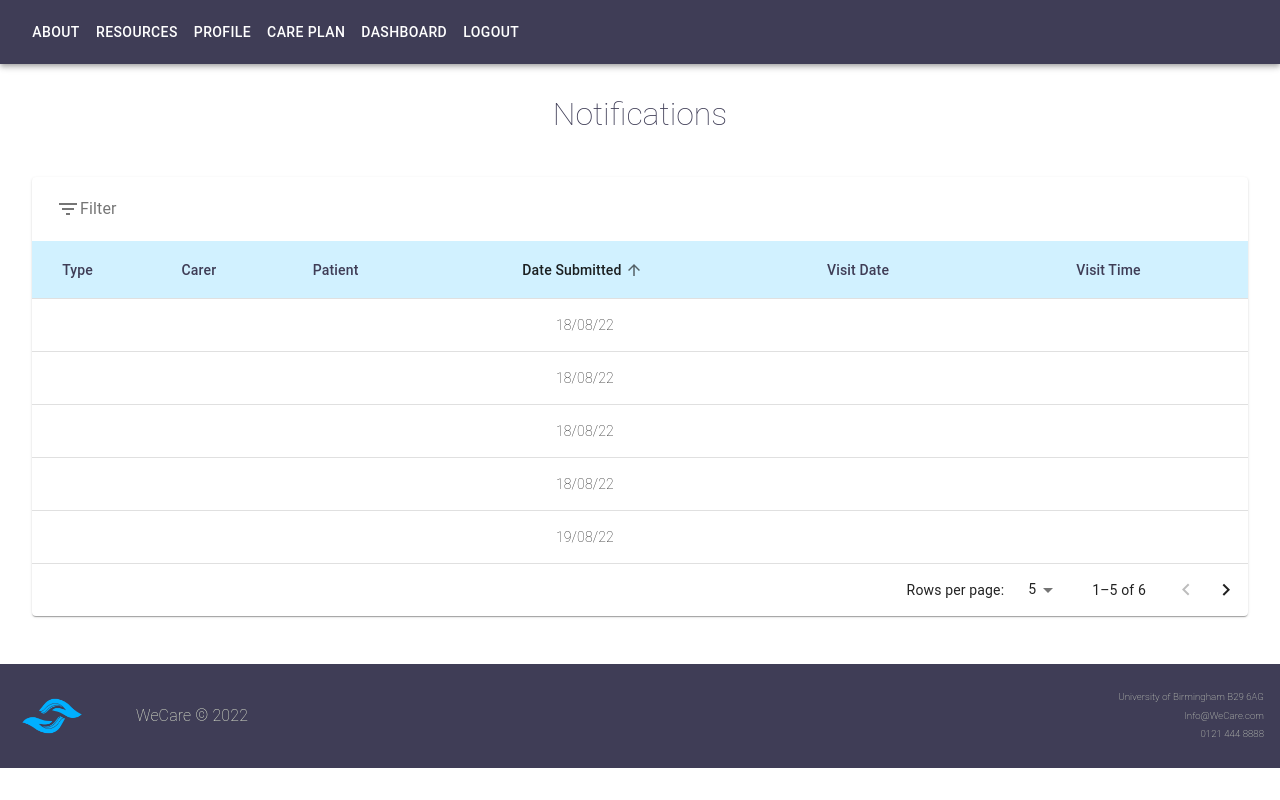
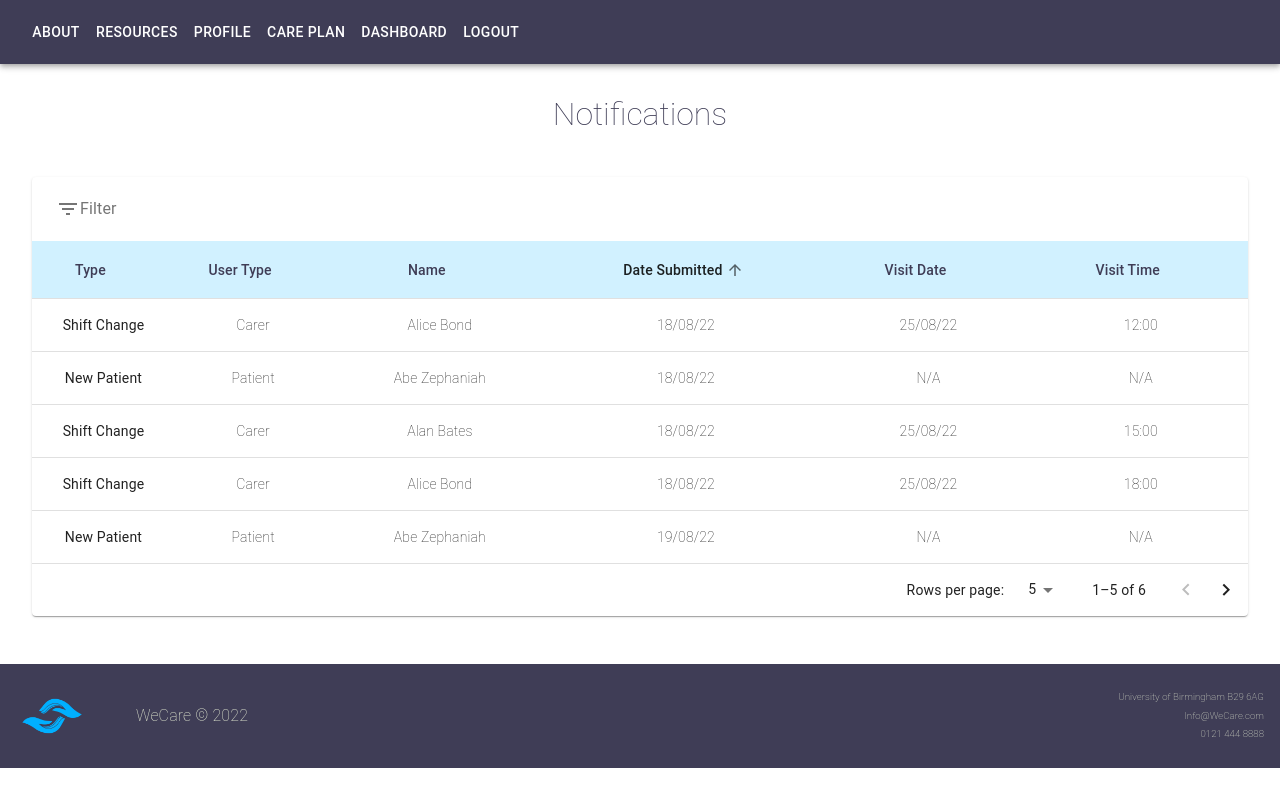
Before and after one commit to C-Sim/we-care-react, a React (Create React App) app: page /supervisor-notifications in a window 1280 px wide. Built offline with nearby package versions, Linux system fonts and the light colour scheme.

Commit message:
fix sort

```diff
--- a/src/components/organisms/NotificationsTable.js
+++ b/src/components/organisms/NotificationsTable.js
@@ -36,9 +36,6 @@ import CheckCircleIcon from "@mui/icons-material/CheckCircle";
 import { RECEIVED_NOTIFICATIONS } from "../../graphql/queries";
 import { UPDATE_READ } from "../../graphql/mutations";
 
-import { ButtonDark } from "../atoms/ButtonDark";
-import { ButtonBright } from "../atoms/ButtonBright";
-
 const PaperComponent = (props) => {
   return (
     <Draggable
@@ -54,7 +51,7 @@ const createData = (rowTitle, rowValue) => {
   return { rowTitle, rowValue };
 };
 
-// const ModalRows
+// const ModalRows =  ()
 
 //template modal data for now
 const ModalRows = [
@@ -65,50 +62,83 @@ const ModalRows = [
   createData("Visit Time:", "12:00"),
   createData(
     "Comment:",
-    "It will be dificult to get across town from my last appointment in time"
+    "It will be difficult to get across town from my last appointment in time"
   ),
 ];
 
-// const Notifications = () => {
-//   const { data, loading } = useQuery(RECEIVED_NOTIFICATIONS);
-
-//   if (loading) {
-//     return <h2>LOADING...</h2>;
-//   }
-
-//   return [createNotification(data.notificationsByUserId)];
-// };
+// const modalData = items.map((notification) => ({
+//   notification: notification.id,
+//   notificationType: notification.notificationType ,
+//   accountType: notification.accountType,
+//   username: notification.senderId.firstName " " notification.senderId.lastName,
+//   notificationDate: notification.notificationDate,
+//   visitDate: notification.appointmentDate || ["N/A"],
+//   visitTime: notification.appointmentDate || ["N/A"],
+//   notificationText: notification.notificationText,
+//   isRead: notification.isRead,
+//   appointmentId: notification.appointmentId || ["N/A"],
+//   carer: notification.appointmentId.carer || ["N/A"],
+//   patient: notification.appointmentId.patient || ["N/A"],
+// }));
 
 const createNotification = (
-  id,
+  notificationId,
   notificationType,
   accountType,
-  senderId,
+  username,
   notificationDate,
-  notificationText,
-  appointmentId,
-  appointmentDate,
+  visitDate,
+  visitTime,
   isRead
 ) => {
   return {
-    id,
+    notificationId,
     notificationType,
     accountType,
-    senderId,
+    username,
     notificationDate,
-    notificationText,
-    appointmentId,
-    appointmentDate,
+    visitDate,
+    visitTime,
     isRead,
   };
 };
+
+// create state for holding query data
+// const [savedNotifications, setNotifications] = useState([]);
+
+// const notificationData = items.map((notification) => ({
+//   notificationId: notification.id,
+//   notificationType: notification.notificationType,
+//   accountType: notification.accountType,
+//   username: `${notification.senderId.firstName} " " ${notification.senderId.lastName}`,
+//   notificationDate: notification.notificationDate,
+//   visitDate: notification.appointmentDate || ["N/A"],
+//   visitTime: notification.appointmentDate || ["N/A"],
+//   isRead: notification.isRead,
+// }));
+
+// setNotifications(notificationData);
+
+// createNotification for Each...
+// const xNotifications = notificationData.forEach((notification) => {
+//   createNotification(
+//     { notificationId },
+//     { notificationType },
+//     { accountType },
+//     { username },
+//     { notificationDate },
+//     { visitDate },
+//     { visitTime },
+//     { isRead }
+//   );
+// });
 
 const Notifications = [
   createNotification(
     "1",
     "Shift Change",
+    "Carer",
     "Alice Bond",
-    "Charlie Dean",
     "18/08/22",
     "25/08/22",
     "12:00",
@@ -117,7 +147,7 @@ const Notifications = [
   createNotification(
     "2",
     "New Patient",
-    "N/A",
+    "Patient",
     "Abe Zephaniah",
     "18/08/22",
     "N/A",
@@ -127,8 +157,8 @@ const Notifications = [
   createNotification(
     "3",
     "Shift Change",
+    "Carer",
     "Alan Bates",
-    "Charlie Dean",
     "18/08/22",
     "25/08/22",
     "15:00",
@@ -137,7 +167,7 @@ const Notifications = [
   createNotification(
     "4",
     "New Patient",
-    "N/A",
+    "Patient",
     "Abe Zephaniah",
     "19/08/22",
     "N/A",
@@ -147,8 +177,8 @@ const Notifications = [
   createNotification(
     "5",
     "Shift Change",
+    "Carer",
     "Alice Bond",
-    "Carol Davies",
     "18/08/22",
     "25/08/22",
     "18:00",
@@ -157,7 +187,7 @@ const Notifications = [
   createNotification(
     "6",
     "Patient Amend",
-    "N/A",
+    "Patient",
     "Abe Zephaniah",
     "20/08/22",
     "N/A",
@@ -198,22 +228,22 @@ function stableSort(array, comparator) {
 
 const headCells = [
   {
-    id: "type",
+    id: "notificationType",
     numeric: false,
     disablePadding: true,
     label: "Type",
   },
   {
-    id: "carer",
+    id: "accountType",
     numeric: false,
     disablePadding: true,
-    label: "Carer",
+    label: "User Type",
   },
   {
-    id: "patient",
+    id: "username",
     numeric: false,
     disablePadding: true,
-    label: "Patient",
+    label: "Name",
   },
 
   {
@@ -234,12 +264,6 @@ const headCells = [
     disablePadding: false,
     label: "Visit Time",
   },
-  //   {
-  //     id: "requestDetail",
-  //     numeric: false,
-  //     disablePadding: true,
-  //     label: "Request Detail",
-  //   },
 ];
 
 function EnhancedTableHead(props) {
@@ -274,17 +298,6 @@ function EnhancedTableHead(props) {
   return (
     <TableHead>
       <TableRow>
-        {/* <TableCell padding="checkbox">
-          <Checkbox
-            color="primary"
-            indeterminate={numSelected > 0 && numSelected < rowCount}
-            checked={rowCount > 0 && numSelected === rowCount}
-            onChange={onSelectAllClick}
-            inputProps={{
-              "aria-label": "select all desserts",
-            }}
-          />
-        </TableCell> */}
         {headCells.map((headCell) => (
           <TableCell
             key={headCell.id}
@@ -357,9 +370,10 @@ export const NotificationsTable = () => {
   const [orderBy, setOrderBy] = useState("notificationDate");
   const [selected, setSelected] = useState([]);
   const [page, setPage] = useState(0);
-  const [dense, setDense] = useState(false);
   const [rowsPerPage, setRowsPerPage] = useState(5);
   const [open, setOpen] = useState(false);
+
+  //   useQuery hook - here or on page??
 
   const handleClickOpen = () => {
     setOpen(true);
@@ -385,25 +399,25 @@ export const NotificationsTable = () => {
   //     setSelected([]);
   //   };
 
-  const handleClick = (event, id) => {
-    const selectedIndex = selected.indexOf(id);
-    let newSelected = [];
+  //   const handleClick = (event, id) => {
+  //     const selectedIndex = selected.indexOf(id);
+  //     let newSelected = [];
 
-    if (selectedIndex === -1) {
-      newSelected = newSelected.concat(selected, id);
-    } else if (selectedIndex === 0) {
-      newSelected = newSelected.concat(selected.slice(1));
-    } else if (selectedIndex === selected.length - 1) {
-      newSelected = newSelected.concat(selected.slice(0, -1));
-    } else if (selectedIndex > 0) {
-      newSelected = newSelected.concat(
-        selected.slice(0, selectedIndex),
-        selected.slice(selectedIndex + 1)
-      );
-    }
+  //     if (selectedIndex === -1) {
+  //       newSelected = newSelected.concat(selected, id);
+  //     } else if (selectedIndex === 0) {
+  //       newSelected = newSelected.concat(selected.slice(1));
+  //     } else if (selectedIndex === selected.length - 1) {
+  //       newSelected = newSelected.concat(selected.slice(0, -1));
+  //     } else if (selectedIndex > 0) {
+  //       newSelected = newSelected.concat(
+  //         selected.slice(0, selectedIndex),
+  //         selected.slice(selectedIndex + 1)
+  //       );
+  //     }
 
-    setSelected(newSelected);
-  };
+  //     setSelected(newSelected);
+  //   };
 
   const handleChangePage = (event, newPage) => {
     setPage(newPage);
@@ -413,10 +427,6 @@ export const NotificationsTable = () => {
     setRowsPerPage(parseInt(event.target.value, 10));
     setPage(0);
   };
-
-  //   const handleChangeDense = (event) => {
-  //     setDense(event.target.checked);
-  //   };
 
   const handleApproval = () => {};
 
@@ -487,7 +497,7 @@ export const NotificationsTable = () => {
           </Box>
 
           {/* Should only render when 'deny' is clicked */}
-          <Box
+          {/* <Box
             component="form"
             sx={{
               "& > :not(style)": { m: 1, width: "97%" },
@@ -501,7 +511,7 @@ export const NotificationsTable = () => {
               label="Enter reason"
               variant="filled"
             />
-          </Box>
+          </Box> */}
 
           <DialogActions>
             <Button autoFocus onClick={handleClose} variant="contained">
@@ -512,20 +522,16 @@ export const NotificationsTable = () => {
       </Dialog>
 
       <Paper sx={{ width: "100%", mb: 2 }}>
-        <EnhancedTableToolbar
-        // numSelected={selected.length}
-        />
+        <EnhancedTableToolbar />
         <TableContainer>
           <Table
             sx={{ minWidth: 750 }}
             aria-labelledby="tableTitle"
-            size={dense ? "small" : "medium"}
+            size={"medium"}
           >
             <EnhancedTableHead
-              //   numSelected={selected.length}
               order={order}
               orderBy={orderBy}
-              //   onSelectAllClick={handleSelectAllClick}
               onRequestSort={handleRequestSort}
               rowCount={Notifications.length}
             />
@@ -542,21 +548,11 @@ export const NotificationsTable = () => {
                     <TableRow
                       hover
                       onClick={(event) => handleClickOpen(event, row.id)}
-                      //   role="checkbox"
                       aria-checked={isItemSelected}
                       tabIndex={-1}
                       key={row.id}
                       selected={isItemSelected}
                     >
-                      {/* <TableCell padding="checkbox">
-                        <Checkbox
-                          color="primary"
-                          checked={isItemSelected}
-                          inputProps={{
-                            "aria-labelledby": labelId,
-                          }}
-                        />
-                      </TableCell> */}
                       <TableCell
                         component="th"
                         id={labelId}
@@ -564,13 +560,13 @@ export const NotificationsTable = () => {
                         padding="none"
                         align="center"
                       >
-                        {row.type}
+                        {row.notificationType}
                       </TableCell>
                       <TableCell align="center" sx={{ fontWeight: 100 }}>
-                        {row.carer}
+                        {row.accountType}
                       </TableCell>
                       <TableCell align="center" sx={{ fontWeight: 100 }}>
-                        {row.patient}
+                        {row.username}
                       </TableCell>
                       <TableCell align="center" sx={{ fontWeight: 100 }}>
                         {row.notificationDate}
@@ -587,7 +583,7 @@ export const NotificationsTable = () => {
               {emptyRows > 0 && (
                 <TableRow
                   style={{
-                    height: (dense ? 33 : 53) * emptyRows,
+                    height: 53 * emptyRows,
                   }}
                 >
                   <TableCell colSpan={6} />
@@ -606,12 +602,6 @@ export const NotificationsTable = () => {
           onRowsPerPageChange={handleChangeRowsPerPage}
         />
       </Paper>
-
-      {/* TODO adjust to switch to dark mode?? */}
-      {/* <FormControlLabel
-        control={<Switch checked={dense} onChange={handleChangeDense} />}
-        label="Dense padding"
-      /> */}
     </Box>
   );
 };
```
Also changed, not shown: src/containers/SupervisorNotificationsPage.js (+10 -41 lines).
